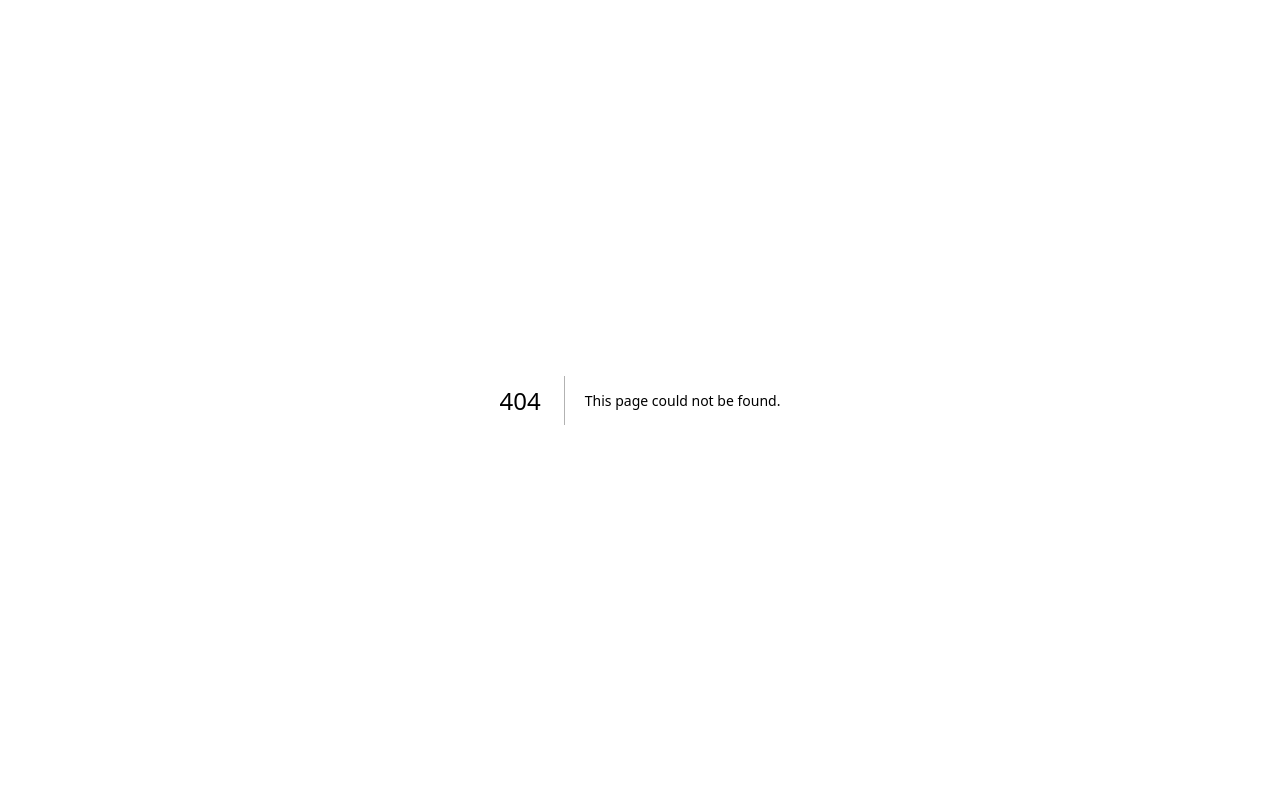
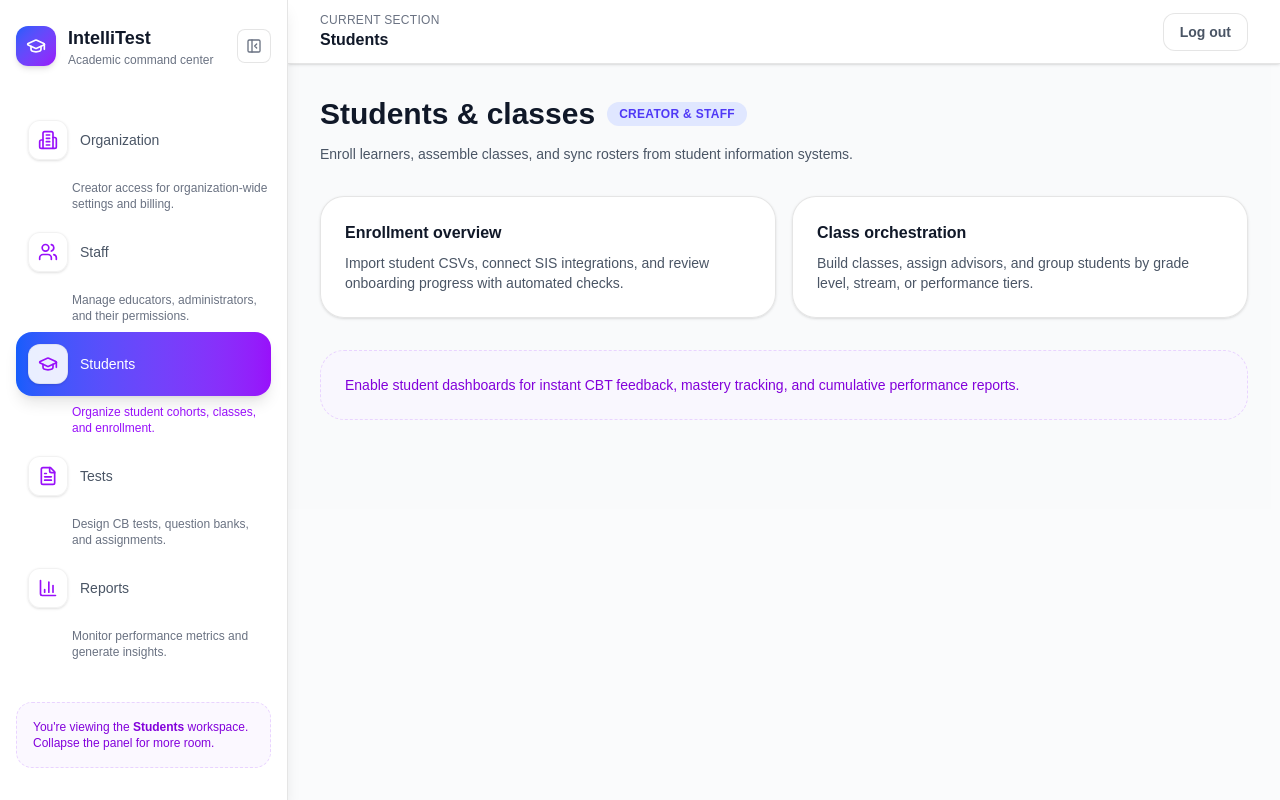
Before and after one commit to KolarDev/IntelliTest-Client, a Next.js app: page /dashboard/students in a window 1280 px wide. Before the commit this address had no page. Built offline with nearby package versions, Linux system fonts and the light colour scheme.

Commit message:
Add students placeholder page
cgen-6e898ac7f695428c8d0f1875b9eb782a

```diff
--- /dev/null
+++ b/src/app/(dashboard)/dashboard/students/page.tsx
@@ -0,0 +1,32 @@
+import { DashboardPageHeader } from "@/components/dashboard/dashboardPageHeader";
+
+export default function StudentsPage() {
+  return (
+    <section className="space-y-8">
+      <DashboardPageHeader
+        title="Students & classes"
+        description="Enroll learners, assemble classes, and sync rosters from student information systems."
+        badge="Creator & Staff"
+      />
+
+      <div className="grid gap-4 md:grid-cols-2">
+        <div className="rounded-3xl border border-black/10 bg-white/95 p-6 shadow-sm">
+          <h3 className="text-base font-semibold text-gray-900">Enrollment overview</h3>
+          <p className="mt-2 text-sm text-gray-600">
+            Import student CSVs, connect SIS integrations, and review onboarding progress with automated checks.
+          </p>
+        </div>
+        <div className="rounded-3xl border border-black/10 bg-white/95 p-6 shadow-sm">
+          <h3 className="text-base font-semibold text-gray-900">Class orchestration</h3>
+          <p className="mt-2 text-sm text-gray-600">
+            Build classes, assign advisors, and group students by grade level, stream, or performance tiers.
+          </p>
+        </div>
+      </div>
+
+      <div className="rounded-3xl border border-dashed border-purple-200 bg-purple-50/70 p-6 text-sm text-purple-700">
+        Enable student dashboards for instant CBT feedback, mastery tracking, and cumulative performance reports.
+      </div>
+    </section>
+  );
+}
```
